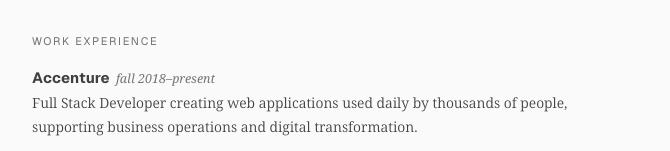
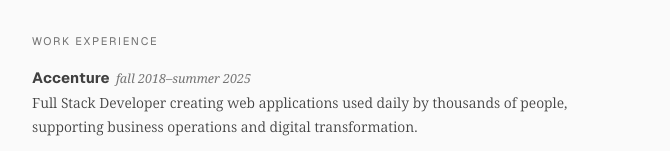
Before and after one commit to nanyx95/Personal-Website, a SvelteKit app: page / in a window 1280 px wide. Shown: the part 343-494 px from the top of the page, without its empty margins (288-958 px from the left). Built offline with nearby package versions, Linux system fonts and the light colour scheme.

Commit message:
feat(jobs): update work experience end date

```diff
--- a/src/routes/+page.svelte
+++ b/src/routes/+page.svelte
@@ -84,7 +84,7 @@
 			<h2 class="mb-4 font-sans text-section-header text-neutral-500 uppercase font-stretch-75%">Work Experience</h2>
 			<div class="mb-6">
 				<div class="inline font-sans text-company font-stretch-90%">Accenture</div>
-				<span class="ml-0.5 align-baseline font-serif text-date text-neutral-500 italic">fall 2018–present</span>
+				<span class="ml-0.5 align-baseline font-serif text-date text-neutral-500 italic">fall 2018–summer 2025</span>
 				<br />
 				<div class="text-description">
 					Full Stack Developer creating web applications used daily by thousands of people, supporting business
```
